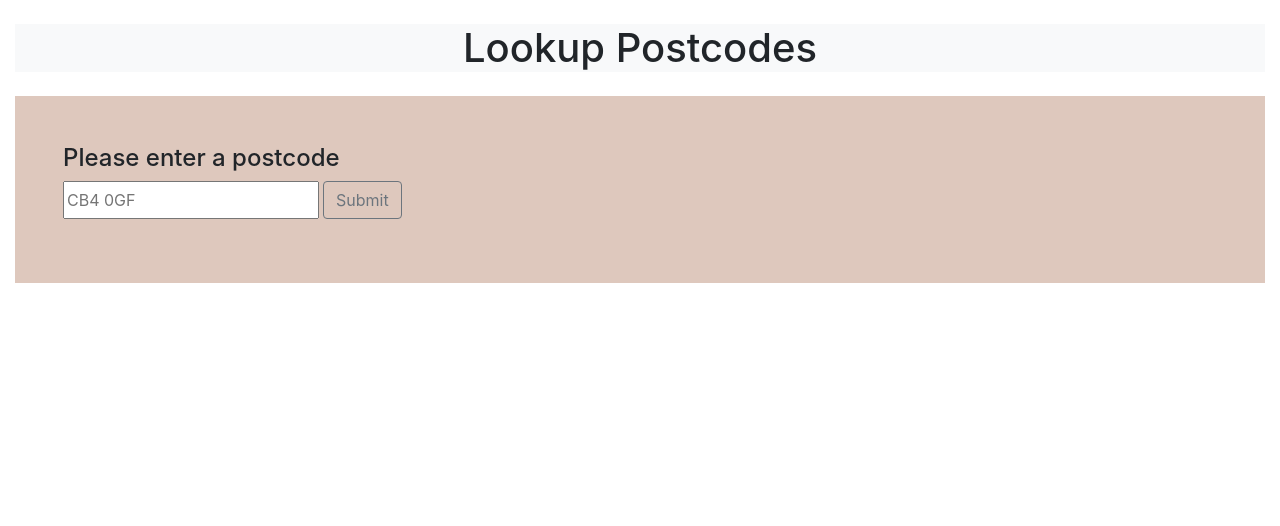
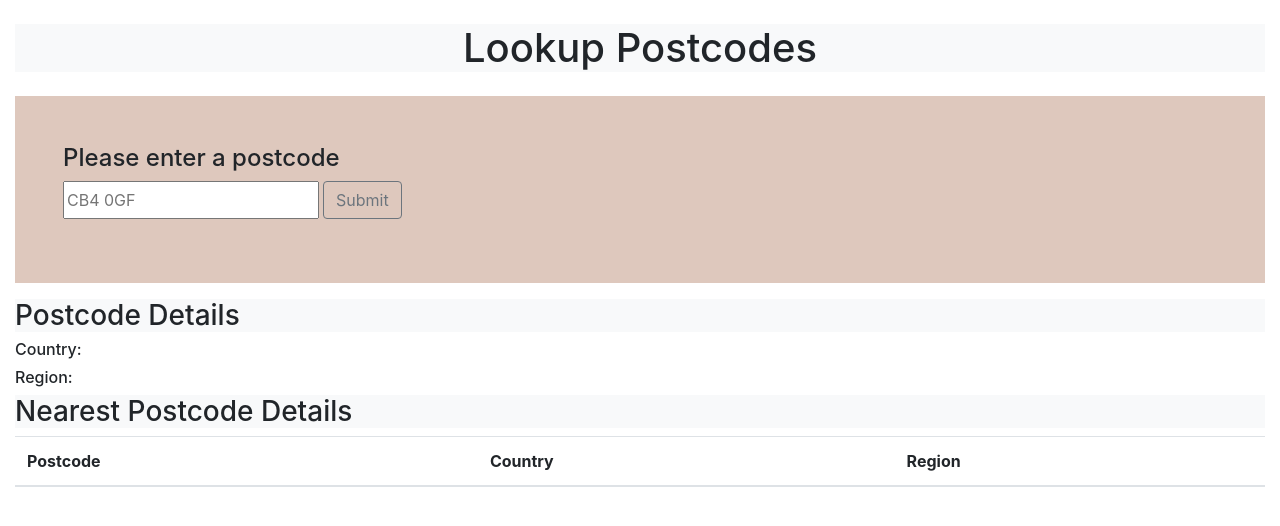
Before and after one commit to saba-kauser/postcodesdetails, a React (Create React App) app: page / in a window 1280 px wide. Shown: the top 526 px of the page. Built offline with nearby package versions, Linux system fonts and the light colour scheme.

Commit message:
postcode API response display and tables for nearest postcodes

```diff
--- a/src/App.js
+++ b/src/App.js
@@ -1,6 +1,6 @@
 import React, {useState} from 'react';
 import './App.css';
-import {Link,Route,Routes,BrowserRouter as Router} from 'react-router-dom';
+import {Link,BrowserRouter as Router} from 'react-router-dom';
 import DisplayPostCodes from './PostcodeData/DisplayPostcodes';
 
 
@@ -8,10 +8,11 @@ function App() {
   const [enteredPostCode, setEnteredPostCode] = useState('');
   const[errorMessage,setErrorMessage]=useState('');
 
-
   const checkEnteredPostCode=()=>{
     if(enteredPostCode==='')
-    setErrorMessage('Please enter a valid postcode !')
+   {
+    setErrorMessage('empty postcode !')
+   }
   }
 
   return (
@@ -21,17 +22,17 @@ function App() {
       <h1 className='text-center mb-4 mt-4 bg-red bg-light'>Lookup Postcodes</h1>
         <div className='form component'>
           <h4>Please enter a postcode</h4>
-          <form className="input-group mb-3 ">
-            <input className="" type='text' placeholder='CB4 0GF' value={enteredPostCode} onChange={(e) => setEnteredPostCode(e.target.value)} required="required"/>
+          <form className="input-group mb-3">
+            <input className="" type='text' placeholder='CB4 0GF' value={enteredPostCode} onChange={(e)=>setEnteredPostCode(e.target.value)} required="required"/>
              <div>
                 <Link to={`/${enteredPostCode}`} className="btn btn-outline-secondary ml-1" onClick={checkEnteredPostCode}>Submit</Link>
             </div>
             <div className="error text-danger ml-5 p-1 mt-1">{errorMessage}</div>
           </form>
         </div>
-          <Routes>
-          <Route path='/:postcode' render={(props) => <DisplayPostCodes {...props} errorMessage={setErrorMessage} />}/>
-          </Routes>
+         <div>
+          <DisplayPostCodes errorMessage={setErrorMessage}/>
+         </div>
       </div>
     </div>
     </Router>
--- a/src/PostcodeData/DisplayPostcodes.js
+++ b/src/PostcodeData/DisplayPostcodes.js
@@ -1,23 +1,68 @@
 import React, { useEffect, useState } from "react";
+import { useLocation } from "react-router-dom";
 
-import { getPostCodes } from '../postcodeAPI/postcodeAPI'
+import { getPostCodes,postcodeValidation } from '../postcodeAPI/postcodeAPI'
 
 function DisplayPostCodes(props) {
 
-    const postcode=props.match.params.postcode
     const [postCodeResult,setPostCodeResult]=useState({});
+    // const [nearestPostCode,setNearestPostCode]=useState([]);
+    const location=useLocation()
 
-useEffect(()=>{
-        setPostCodeResult(getPostCodes(postcode))
-},[postcode])
+    useEffect(()=>{
+        const postcode=location.pathname.substring(1)
+         const requestPostcodeData=async(postcode)=>{
+            const postcodeIsValid=await postcodeValidation(postcode)
+            if (postcodeIsValid.result === true) {
+                const postcodes = await getPostCodes(postcode);
+                if(postcodes.status===200){
+                    setPostCodeResult({
+                            postcode: postcodes.result.postcode,
+                            country: postcodes.result.country,
+                            region: postcodes.result.region,
+                    })
+                }
+            }
+            else{
+                props.errorMessage('Please enter a postcode that is valid')
+            }
+    }
 
-console.log(postCodeResult)
+    if (postcode) {
+        requestPostcodeData(postcode);
+    }
+},[location,props])
 
 return(
         <div>
             <div className='postcoderesults'>
-              <h5>Country: <span className='resultValue'>{postCodeResult.country}</span></h5>
-              <h5>Region: <span className='resultValue'>{postCodeResult.region}</span></h5>
+              <h3 className="bg-light mt-3">Postcode Details</h3>
+              <h6>Country: <span className='resultValue text-success'>{postCodeResult.country}</span></h6>
+              <h6>Region: <span className='resultValue text-success'>{postCodeResult.region}</span></h6>
+            </div>
+
+            <div>
+              <h3 className="bg-light">Nearest Postcode Details </h3>
+                <table className="table table-striped bg-grey">
+                        <thead>
+                            <tr>
+                            <th scope="col">Postcode</th>
+                            <th scope="col">Country</th>
+                            <th scope="col">Region</th>
+                            </tr>
+                        </thead>
+                        {/* <tbody>
+                            {nearestResults.map((result, i) => {
+                            return (
+                                <tr key={i}>
+                                <th scope="row">{result.postcode}</th>
+                                <td>{result.country}</td>
+                                <td>{result.region}</td>
+                            </tr>
+                            )
+                            })}
+                        </tbody> */}
+                </table>
             </div>
       </div>
     )
```
